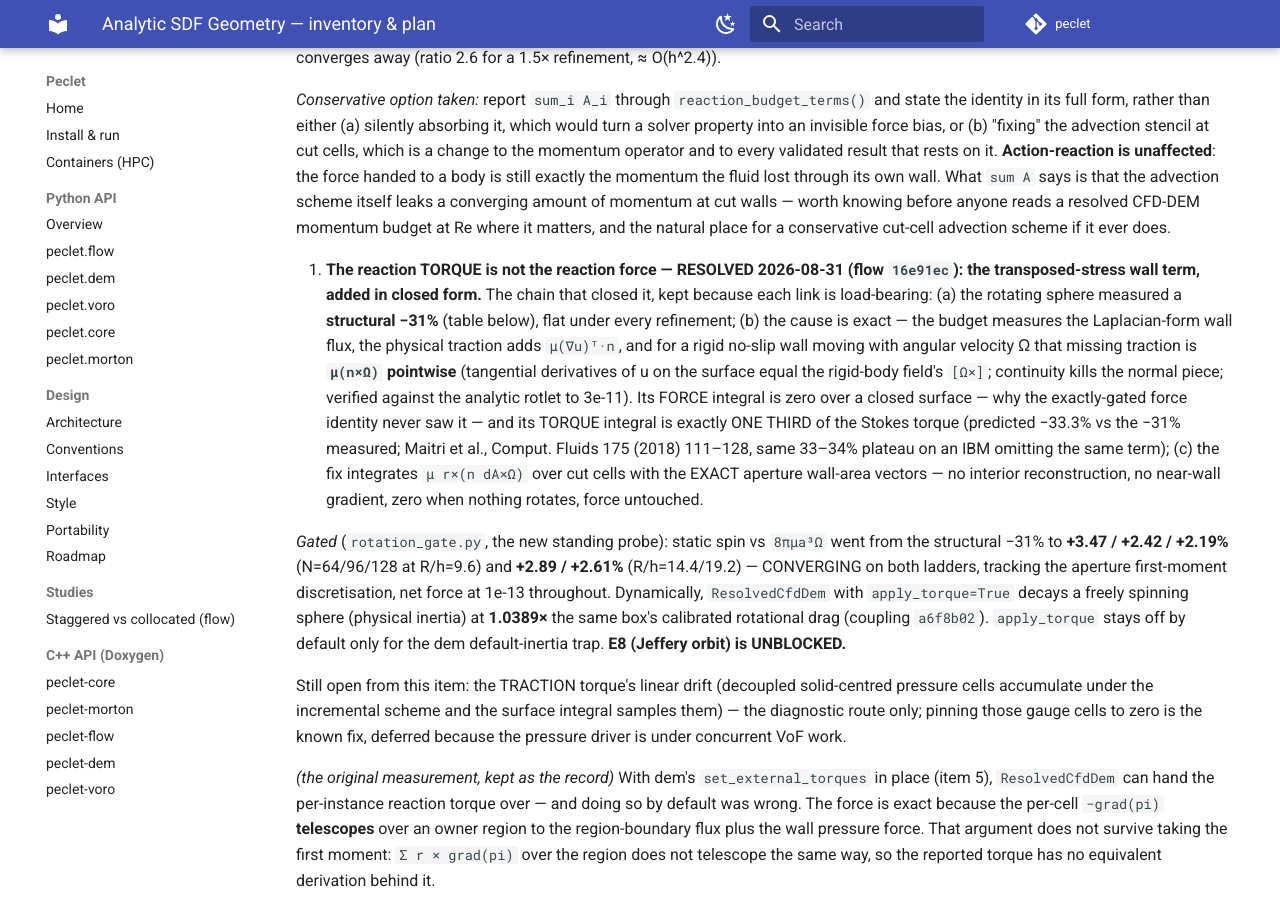
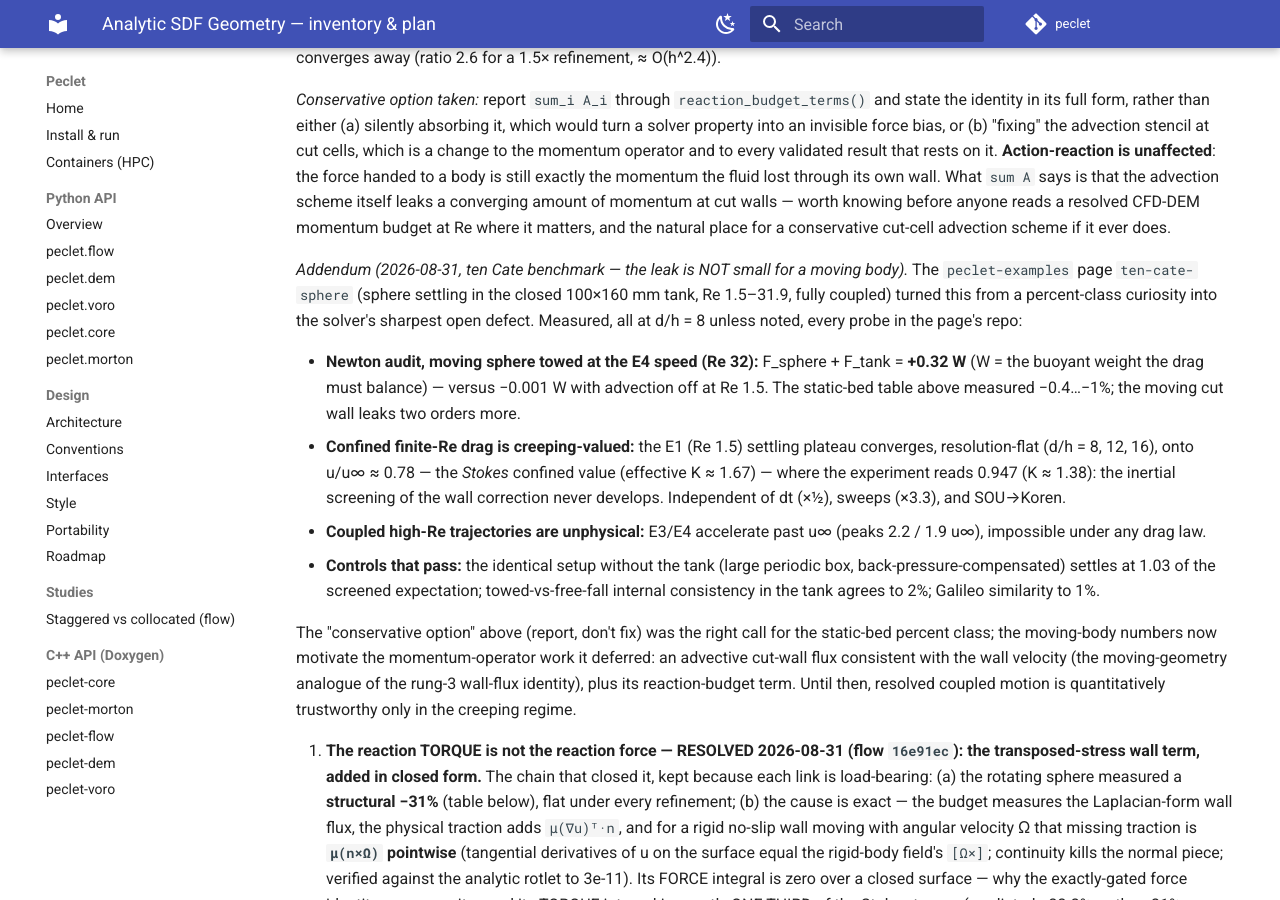
Before and after one commit to computational-chemical-engineering/peclet, an MkDocs documentation site: the page built from docs/ANALYTIC_SDF_GEOMETRY.md, in a window 1280 px wide and 900 px high, scrolled down 26197 px. Built offline with MkDocs 1.6.1 and Material for MkDocs 9.7.7, drawn with Linux system fonts in a browser that asks for light colours; comment, search, counter and statistics services are not loaded.

Commit message:
docs: §7 item 8 addendum — moving-body advective cut-wall leak measured (ten Cate benchmark)
Static-bed leak was -0.4..-1%; a towed sphere at Re 32 leaks +0.32 W
(Newton audit), confined Re-1.5 settling converges resolution-flat onto
the CREEPING value (u/u_inf 0.78 vs measured 0.947), and coupled E3/E4
exceed u_inf. Unconfined periodic control healthy (1.03 of screened
expectation). Motivates the deferred conservative cut-wall advective
flux; until then resolved coupled motion is quantitative only in the
creeping regime.

Co-Authored-By: Claude Fable 5 <noreply@anthropic.com>
Claude-Session: https://claude.ai/code/session_015VFHwjBNfmqw89iVFh2sC6

```diff
--- a/docs/ANALYTIC_SDF_GEOMETRY.md
+++ b/docs/ANALYTIC_SDF_GEOMETRY.md
@@ -1205,6 +1205,30 @@ option was taken in each case and is stated; none of them is settled.
    CFD-DEM momentum budget at Re where it matters, and the natural place for a conservative
    cut-cell advection scheme if it ever does.
 
+   *Addendum (2026-08-31, ten Cate benchmark — the leak is NOT small for a moving body).* The
+   `peclet-examples` page `ten-cate-sphere` (sphere settling in the closed 100×160 mm tank,
+   Re 1.5–31.9, fully coupled) turned this from a percent-class curiosity into the solver's
+   sharpest open defect. Measured, all at d/h = 8 unless noted, every probe in the page's repo:
+
+   - **Newton audit, moving sphere towed at the E4 speed (Re 32):** F_sphere + F_tank = **+0.32 W**
+     (W = the buoyant weight the drag must balance) — versus −0.001 W with advection off at Re 1.5.
+     The static-bed table above measured −0.4…−1%; the moving cut wall leaks two orders more.
+   - **Confined finite-Re drag is creeping-valued:** the E1 (Re 1.5) settling plateau converges,
+     resolution-flat (d/h = 8, 12, 16), onto u/u∞ ≈ 0.78 — the *Stokes* confined value
+     (effective K ≈ 1.67) — where the experiment reads 0.947 (K ≈ 1.38): the inertial screening
+     of the wall correction never develops. Independent of dt (×½), sweeps (×3.3), and SOU→Koren.
+   - **Coupled high-Re trajectories are unphysical:** E3/E4 accelerate past u∞ (peaks 2.2 / 1.9 u∞),
+     impossible under any drag law.
+   - **Controls that pass:** the identical setup without the tank (large periodic box,
+     back-pressure-compensated) settles at 1.03 of the screened expectation; towed-vs-free-fall
+     internal consistency in the tank agrees to 2%; Galileo similarity to 1%.
+
+   The "conservative option" above (report, don't fix) was the right call for the static-bed
+   percent class; the moving-body numbers now motivate the momentum-operator work it deferred:
+   an advective cut-wall flux consistent with the wall velocity (the moving-geometry analogue of
+   the rung-3 wall-flux identity), plus its reaction-budget term. Until then, resolved coupled
+   motion is quantitatively trustworthy only in the creeping regime.
+
 9. **The reaction TORQUE is not the reaction force — RESOLVED 2026-08-31 (flow `16e91ec`): the
    transposed-stress wall term, added in closed form.** The chain that closed it, kept because each
    link is load-bearing: (a) the rotating sphere measured a **structural −31%** (table below), flat
```
